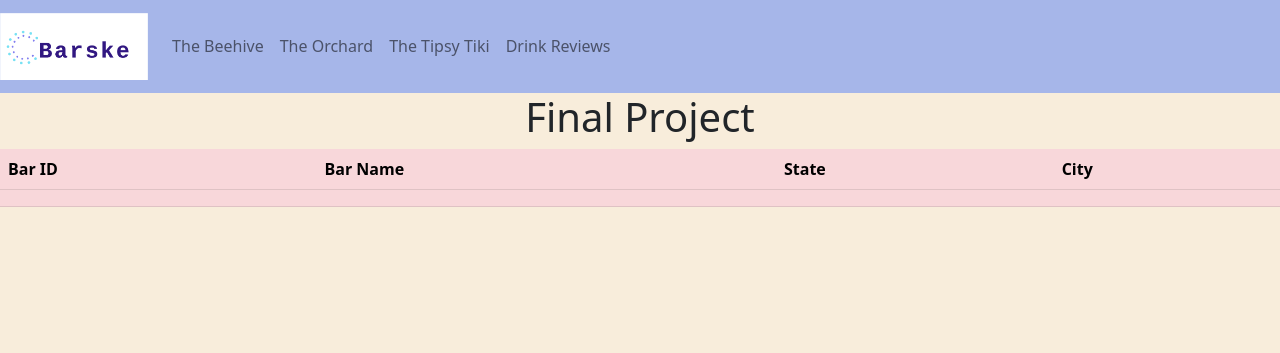
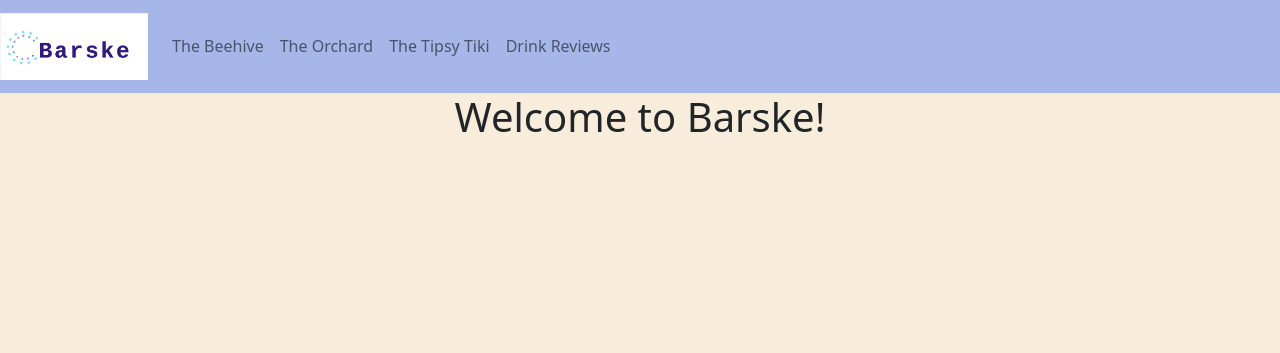
Before and after one commit to emilyprivett/finalproject_mis4013, a PHP site: page / in a window 1280 px wide. Shown: the top 353 px of the page. Run offline with PHP 8.4, Linux system fonts and the light colour scheme; tables that the repository leaves empty or names only in its code hold one stand-in row (values such as "Sample post"); data that the repository does not hold is empty.

Commit message:
Update index.php

```diff
--- a/index.php
+++ b/index.php
@@ -3,7 +3,7 @@
   <head>
     <meta charset="utf-8">
     <meta name="viewport" content="width=device-width, initial-scale=1">
-    <title>Final Project</title>
+    <title>Barske</title>
     <link href="https://cdn.jsdelivr.net/npm/bootstrap@5.2.1/dist/css/bootstrap.min.css" rel="stylesheet" integrity="sha384-iYQeCzEYFbKjA/T2uDLTpkwGzCiq6soy8tYaI1GyVh/UjpbCx/TYkiZhlZB6+fzT" crossorigin="anonymous">
   </head>
   <body style="background-color: #F8EDDB">
@@ -29,7 +29,7 @@
             </ul>
         </div>
     </nav>
-    <h1 style="text-align:center;">Final Project</h1>
+    <h1 style="text-align:center;">Welcome to Barske!</h1>
     <?php
 $servername = "localhost";
 $username = "emilypri_skeco";
@@ -50,23 +50,6 @@ if ($result->num_rows > 0) {
   // output data of each row
   while($row = $result->fetch_assoc()) {
 ?>
-
-    <table class="table table-danger">
-  <thead>
-    <tr>
-      <th>Bar ID</th>
-      <th>Bar Name</th>
-      <th>State</th>
-      <th>City</th>
-    </tr>
-  </thead>
-  <tbody>
-  <tr>
-    <td><?=$row["BarID"]?></td>
-    <td><?=$row["Bar_Name"]?></td>
-    <td><?=$row["State"]?></td>
-    <td><?=$row["City"]?></td>
-  </tr>
 <?php
   }
 } else {
@@ -74,8 +57,6 @@ if ($result->num_rows > 0) {
 }
 $conn->close();
 ?>
-  </tbody>
-    </table>
 
     <script src="https://cdn.jsdelivr.net/npm/bootstrap@5.2.1/dist/js/bootstrap.bundle.min.js" integrity="sha384-u1OknCvxWvY5kfmNBILK2hRnQC3Pr17a+RTT6rIHI7NnikvbZlHgTPOOmMi466C8" crossorigin="anonymous"></script>
   </body>
```
